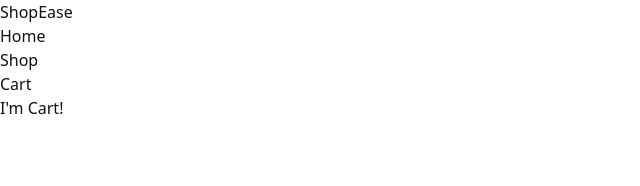
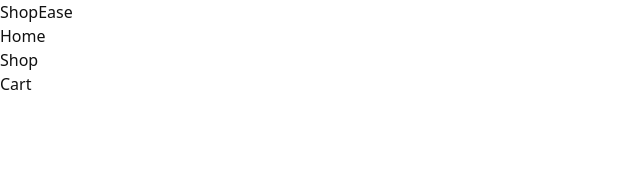
Before and after one commit to ivan-mangulabnan/shopease, a React (Vite) app: page /cart in a window 1280 px wide. Shown: the top 186 px of the page, without its empty margins (0-640 px from the left). Built offline with nearby package versions, Linux system fonts and the light colour scheme.

Commit message:
add cart components

```diff
--- a/src/cart/cart.jsx
+++ b/src/cart/cart.jsx
@@ -1,9 +1,44 @@
+import { Image } from "../product-card/card.jsx";
+import { CartContext } from "../cart-context.jsx";
+import { useContext } from "react";
+
 function Cart () {
+  const { cart, setCart } = useContext(CartContext);
+
   return (
     <div data-testid='cart-page'>
-      I'm Cart!
+      { cart.length > 0 && cart.map(item => <Item item={item}/>) }
+      { cart.length > 0 && <Total cart={cart}/> }
     </div>
   )
 }
 
+const Item = ({ item }) => {
+  return (
+    <div>
+      <Image source={item.image} />
+      <h2>{ item.title }</h2>
+      <p>{ item.quantity }</p>
+      <p>
+        <span>Price:</span>
+        <span>{ Number(item.quantity) * Number(item.price) }</span>
+      </p>
+    </div>
+  )
+}
+
+const Total = ({ cart }) => {
+  const totalPrice = cart.reduce((total, current) => {
+    const TotalPerItem = Number(current.quantity) * Number(current.price);
+    return total += TotalPerItem;
+  }, 0);
+
+  return (
+    <p>
+      <span>TOTAL:</span>
+      <span>{ totalPrice }</span>
+    </p>
+  )
+}
+
 export default Cart;
--- a/src/product-card/card.jsx
+++ b/src/product-card/card.jsx
@@ -42,7 +42,7 @@ const ProductButtons = ({ product }) => {
       }))
     }
 
-    setCart(prev => [...prev, { id: product.id, quantity: Number(inputVal) }]);
+    setCart(prev => [...prev, { ...product, quantity: Number(inputVal) }]);
   }
 
   const increment = () => {
```
